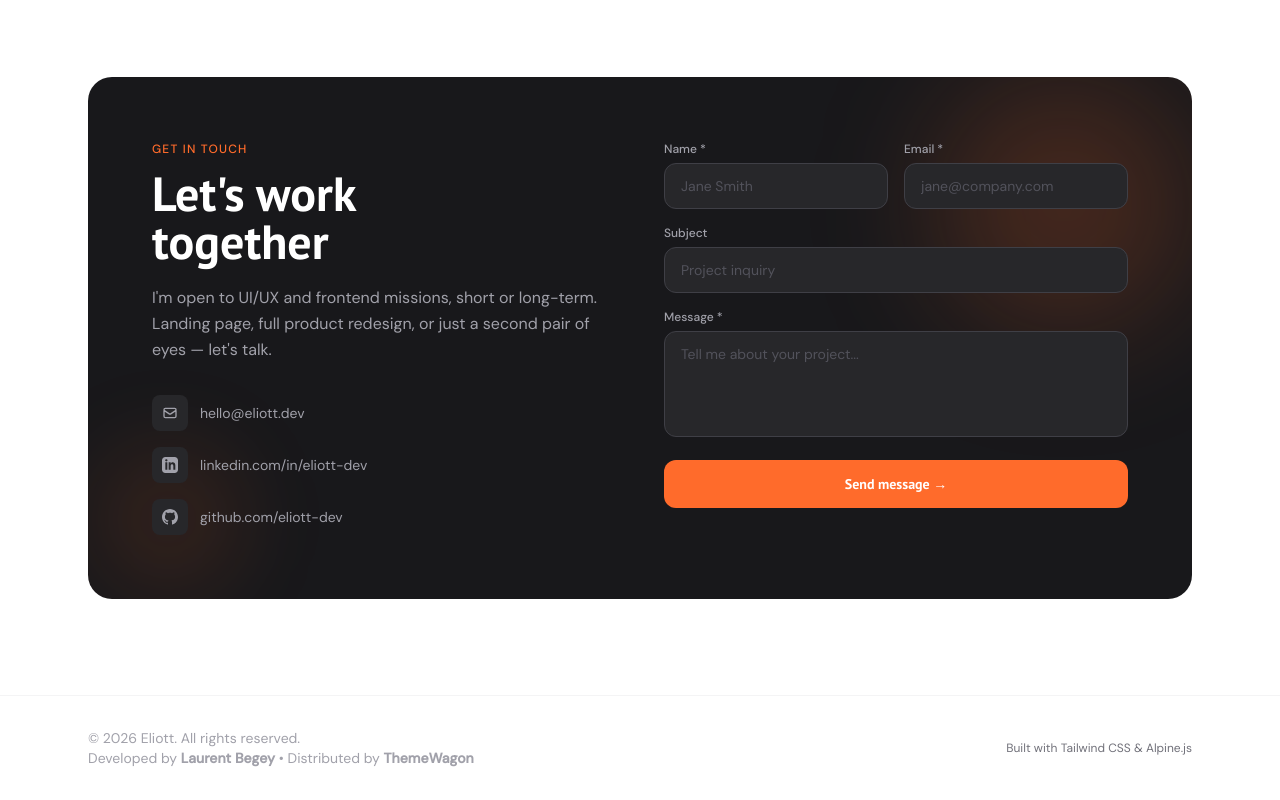
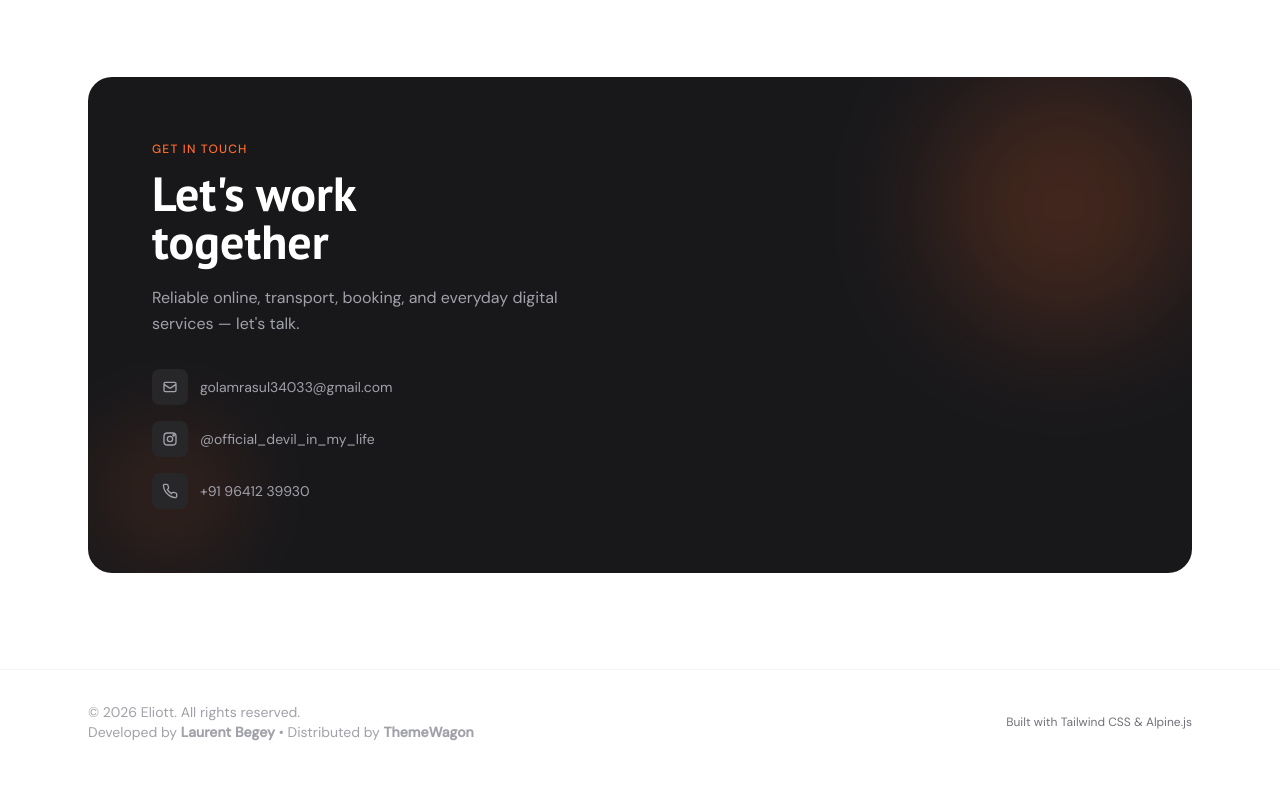
Before and after one commit to nosiweb/Golam-Online, a plain HTML site: page index.html in a window 1280 px wide. Shown: the part 4692-5492 px from the top of the page. After the commit the page ends 5466 px from the top, so only its background shows below. Drawn offline with nearby package versions, Linux system fonts and the light colour scheme.

Commit message:
Update index.html

```diff
--- a/index.html
+++ b/index.html
@@ -471,58 +471,70 @@
         <div>
           <p class="reveal text-xs font-medium text-accent tracking-widest uppercase mb-3">Get in touch</p>
           <h2 class="reveal d1 font-display font-bold text-4xl md:text-5xl text-white leading-tight mb-5">Let's work<br>together</h2>
-          <p class="reveal d2 text-zinc-400 leading-relaxed mb-8">I'm open to UI/UX and frontend missions, short or long-term. Landing page, full product redesign, or just a second pair of eyes — let's talk.</p>
+          <p class="reveal d2 text-zinc-400 leading-relaxed mb-8">Reliable online, transport, booking, and everyday digital services — let's talk.</p>
 
           <div class="reveal d3 flex flex-col gap-4">
-            <a href="mailto:hello@eliott.dev" class="group flex items-center gap-3 text-zinc-400 hover:text-white transition-colors">
+            <a href="mailto:golamrasul34033@gmail.com" class="group flex items-center gap-3 text-zinc-400 hover:text-white transition-colors">
               <span class="w-9 h-9 flex items-center justify-center bg-zinc-800 rounded-lg group-hover:bg-accent/20 transition-colors shrink-0">
                 <svg class="w-4 h-4" fill="none" viewBox="0 0 24 24" stroke="currentColor" aria-hidden="true"><path stroke-linecap="round" stroke-linejoin="round" stroke-width="2" d="M3 8l7.89 5.26a2 2 0 002.22 0L21 8M5 19h14a2 2 0 002-2V7a2 2 0 00-2-2H5a2 2 0 00-2 2v10a2 2 0 002 2z"/></svg>
               </span>
-              <span class="text-sm">hello@eliott.dev</span>
+              <span class="text-sm">golamrasul34033@gmail.com</span>
             </a>
-            <a href="https://linkedin.com/in/eliott-dev" rel="noopener noreferrer" target="_blank" class="group flex items-center gap-3 text-zinc-400 hover:text-white transition-colors">
-              <span class="w-9 h-9 flex items-center justify-center bg-zinc-800 rounded-lg group-hover:bg-accent/20 transition-colors shrink-0">
-                <svg class="w-4 h-4" fill="currentColor" viewBox="0 0 24 24" aria-hidden="true"><path d="M19 0h-14c-2.761 0-5 2.239-5 5v14c0 2.761 2.239 5 5 5h14c2.762 0 5-2.239 5-5v-14c0-2.761-2.238-5-5-5zm-11 19h-3v-11h3v11zm-1.5-12.268c-.966 0-1.75-.79-1.75-1.764s.784-1.764 1.75-1.764 1.75.79 1.75 1.764-.783 1.764-1.75 1.764zm13.5 12.268h-3v-5.604c0-3.368-4-3.113-4 0v5.604h-3v-11h3v1.765c1.396-2.586 7-2.777 7 2.476v6.759z"/></svg>
-              </span>
-              <span class="text-sm">linkedin.com/in/eliott-dev</span>
+            <a href="https://www.instagram.com/official_devil_in_my_life"
+   rel="noopener noreferrer"
+   target="_blank"
+   class="group flex items-center gap-3 text-zinc-400 hover:text-white transition-colors">
+
+  <span class="w-9 h-9 flex items-center justify-center bg-zinc-800 rounded-lg group-hover:bg-accent/20 transition-colors shrink-0">
+
+    <svg class="w-4 h-4" fill="none" stroke="currentColor" stroke-width="2"
+         viewBox="0 0 24 24" aria-hidden="true">
+      <rect x="3" y="3" width="18" height="18" rx="5"></rect>
+      <circle cx="12" cy="12" r="4"></circle>
+      <circle cx="17.5" cy="6.5" r="1"></circle>
+    </svg>
+
+  </span>
+
+  <span class="text-sm">@official_devil_in_my_life</span>
+
             </a>
-            <a href="https://github.com/eliott-dev" rel="noopener noreferrer" target="_blank" class="group flex items-center gap-3 text-zinc-400 hover:text-white transition-colors">
-              <span class="w-9 h-9 flex items-center justify-center bg-zinc-800 rounded-lg group-hover:bg-accent/20 transition-colors shrink-0">
-                <svg class="w-4 h-4" fill="currentColor" viewBox="0 0 24 24" aria-hidden="true"><path d="M12 0c-6.626 0-12 5.373-12 12 0 5.302 3.438 9.8 8.207 11.387.599.111.793-.261.793-.577v-2.234c-3.338.726-4.033-1.416-4.033-1.416-.546-1.387-1.333-1.756-1.333-1.756-1.089-.745.083-.729.083-.729 1.205.084 1.839 1.237 1.839 1.237 1.07 1.834 2.807 1.304 3.492.997.107-.775.418-1.305.762-1.604-2.665-.305-5.467-1.334-5.467-5.931 0-1.311.469-2.381 1.236-3.221-.124-.303-.535-1.524.117-3.176 0 0 1.008-.322 3.301 1.23.957-.266 1.983-.399 3.003-.404 1.02.005 2.047.138 3.006.404 2.291-1.552 3.297-1.23 3.297-1.23.653 1.653.242 2.874.118 3.176.77.84 1.235 1.911 1.235 3.221 0 4.609-2.807 5.624-5.479 5.921.43.372.823 1.102.823 2.222v3.293c0 .319.192.694.801.576 4.765-1.589 8.199-6.086 8.199-11.386 0-6.627-5.373-12-12-12z"/></svg>
-              </span>
-              <span class="text-sm">github.com/eliott-dev</span>
+            <a href="tel:+919641239930"
+   class="group flex items-center gap-3 text-zinc-400 hover:text-white transition-colors">
+
+  <span class="w-9 h-9 flex items-center justify-center bg-zinc-800 rounded-lg group-hover:bg-accent/20 transition-colors shrink-0">
+
+    <svg class="w-4 h-4" fill="none" stroke="currentColor" stroke-width="2"
+         viewBox="0 0 24 24" aria-hidden="true">
+      <path d="M22 16.92v3a2 2 0 0 1-2.18 2
+               19.79 19.79 0 0 1-8.63-3.07
+               19.5 19.5 0 0 1-6-6
+               19.79 19.79 0 0 1-3.07-8.67
+               A2 2 0 0 1 4.11 2h3
+               a2 2 0 0 1 2 1.72
+               12.84 12.84 0 0 0 .7 2.81
+               2 2 0 0 1-.45 2.11L8.09 9.91
+               a16 16 0 0 0 6 6l1.27-1.27
+               a2 2 0 0 1 2.11-.45
+               12.84 12.84 0 0 0 2.81.7
+               A2 2 0 0 1 22 16.92z">
+      </path>
+    </svg>
+
+  </span>
+
+  <span class="text-sm">+91 96412 39930</span>
+
             </a>
           </div>
         </div>
 
-        <div class="reveal d2">
-          <form action="#" method="POST" novalidate>
-            <div class="flex flex-col gap-4">
-              <div class="grid sm:grid-cols-2 gap-4">
-                <div>
-                  <label for="fname" class="block text-xs font-medium text-zinc-400 mb-1.5">Name <span aria-hidden="true">*</span></label>
-                  <input type="text" id="fname" name="name" placeholder="Jane Smith" required autocomplete="name"
-                    class="w-full bg-zinc-800 border border-zinc-700 text-white text-sm rounded-xl px-4 py-3 placeholder-zinc-600 focus:outline-none focus:border-accent transition-colors">
-                </div>
-                <div>
-                  <label for="femail" class="block text-xs font-medium text-zinc-400 mb-1.5">Email <span aria-hidden="true">*</span></label>
-                  <input type="email" id="femail" name="email" placeholder="jane@company.com" required autocomplete="email"
-                    class="w-full bg-zinc-800 border border-zinc-700 text-white text-sm rounded-xl px-4 py-3 placeholder-zinc-600 focus:outline-none focus:border-accent transition-colors">
-                </div>
+
+
               </div>
-              <div>
-                <label for="fsubject" class="block text-xs font-medium text-zinc-400 mb-1.5">Subject</label>
-                <input type="text" id="fsubject" name="subject" placeholder="Project inquiry"
-                  class="w-full bg-zinc-800 border border-zinc-700 text-white text-sm rounded-xl px-4 py-3 placeholder-zinc-600 focus:outline-none focus:border-accent transition-colors">
-              </div>
-              <div>
-                <label for="fmessage" class="block text-xs font-medium text-zinc-400 mb-1.5">Message <span aria-hidden="true">*</span></label>
-                <textarea id="fmessage" name="message" rows="4" placeholder="Tell me about your project..." required
-                  class="w-full bg-zinc-800 border border-zinc-700 text-white text-sm rounded-xl px-4 py-3 placeholder-zinc-600 focus:outline-none focus:border-accent transition-colors resize-none"></textarea>
-              </div>
-              <button type="submit" class="shimmer w-full bg-accent text-white font-display font-bold text-sm py-3.5 rounded-xl hover:bg-accent-light transition-colors">
-                Send message →
-              </button>
+
+
+
             </div>
           </form>
         </div>
```
